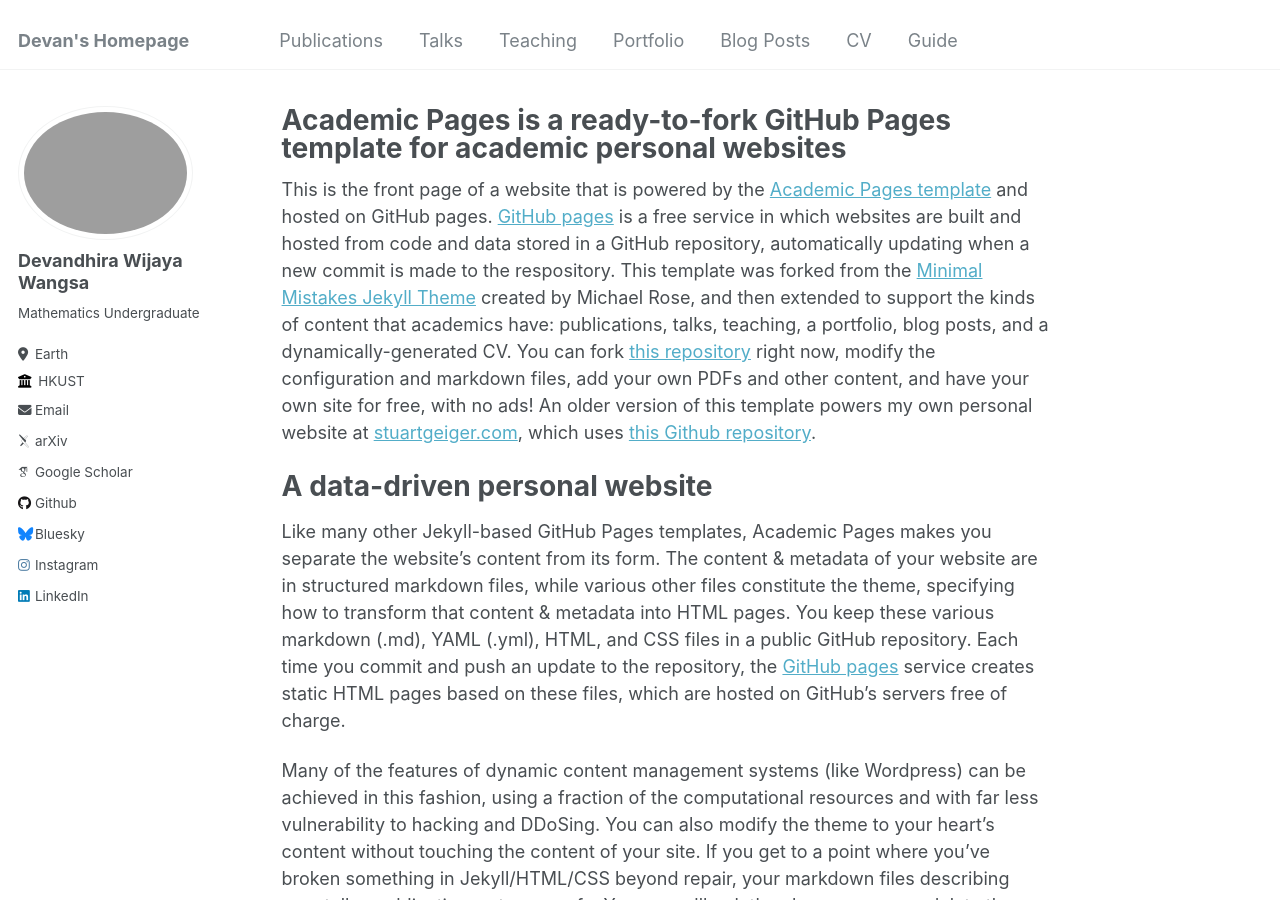
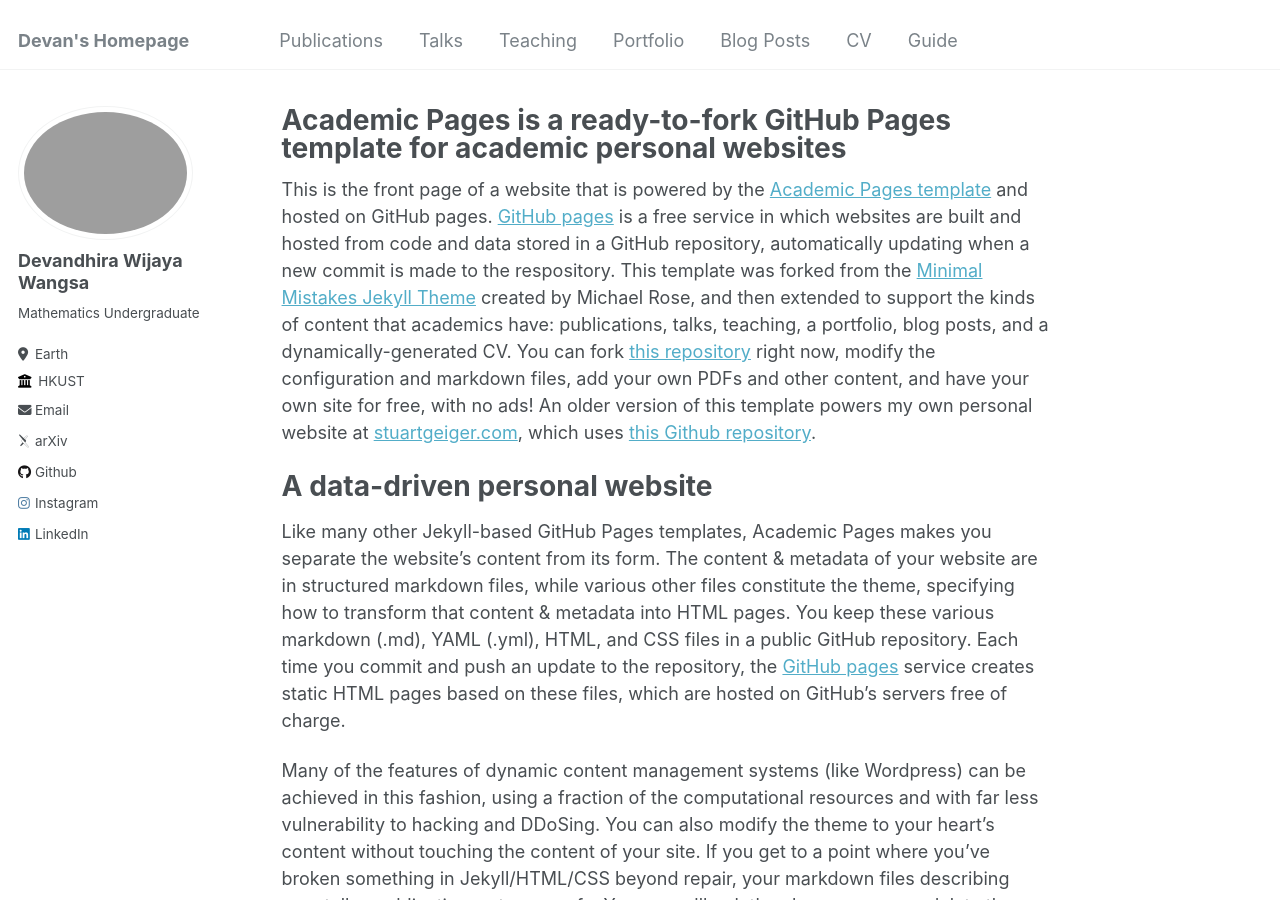
Before and after one commit to devandhira/devandhira.github.io, a Jekyll site: the page built from _pages/about.md, in a window 1280 px wide and 900 px high. Built offline with Jekyll 4.4.1, drawn with Linux system fonts in a browser that asks for light colours; some web fonts are replaced; some of the changed lines change nothing that is shown.

Commit message:
Update _config.yml

```diff
--- a/_config.yml
+++ b/_config.yml
@@ -32,7 +32,7 @@
 
   # Academic websites
   arxiv            : "https://arxiv.org/search/math?searchtype=author&query=Wangsa,+D+W"
-  googlescholar    : "https://scholar.google.com/citations?user=PS_CX0AAAAAJ"
+  googlescholar    : # URL
   impactstory      : # URL
   orcid            : # URL
   semantic         : # URL
@@ -48,7 +48,7 @@
   stackoverflow    : # User number or user number and name (i.e., use "1" or "1/jeff-atwood")
 
   # Social media
-  bluesky          : "bsky.app" # Replace this with you Bluesky username
+  bluesky          : # Replace this with you Bluesky username
   facebook         : # Username
   flickr           : # Username
   foursquare       : # Username
```
